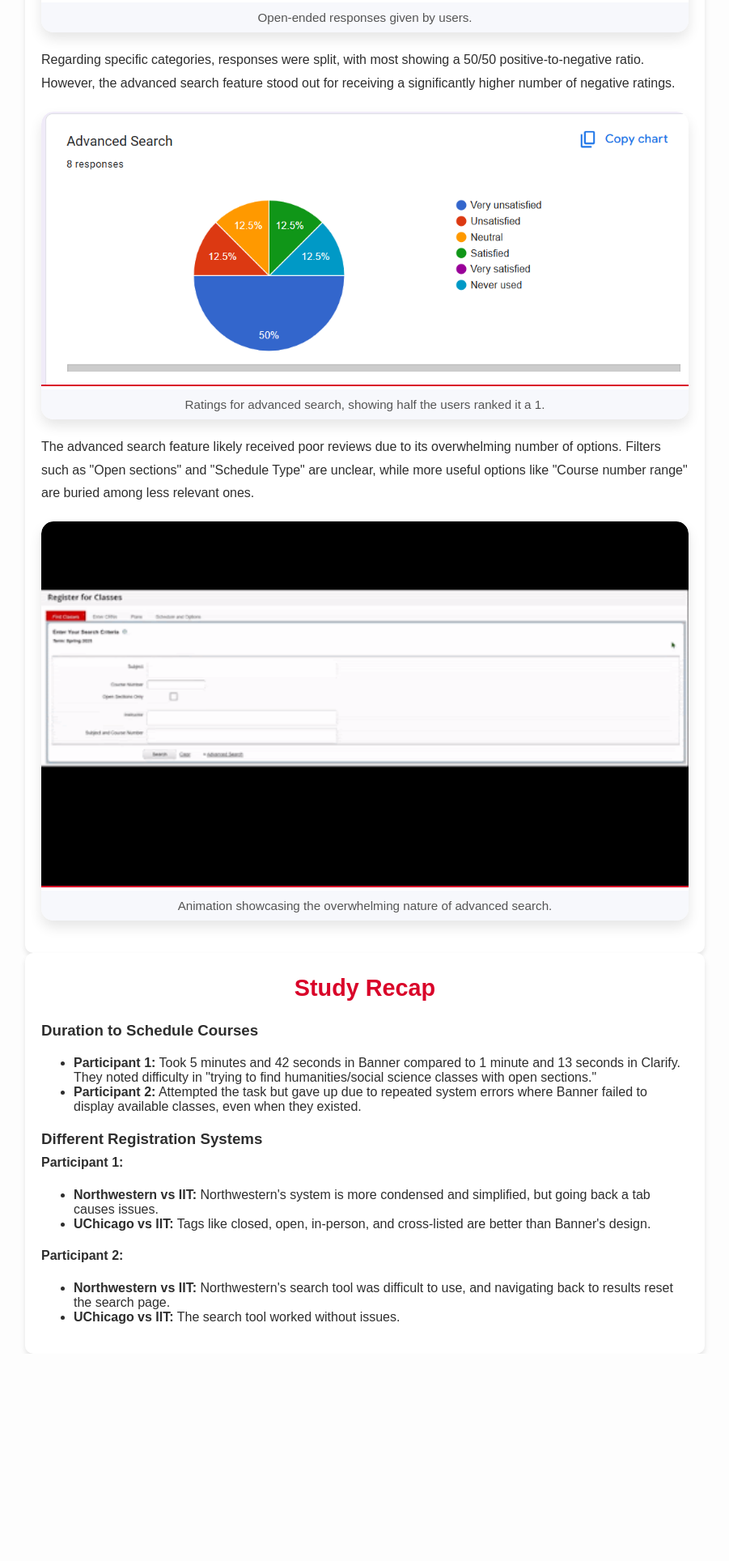
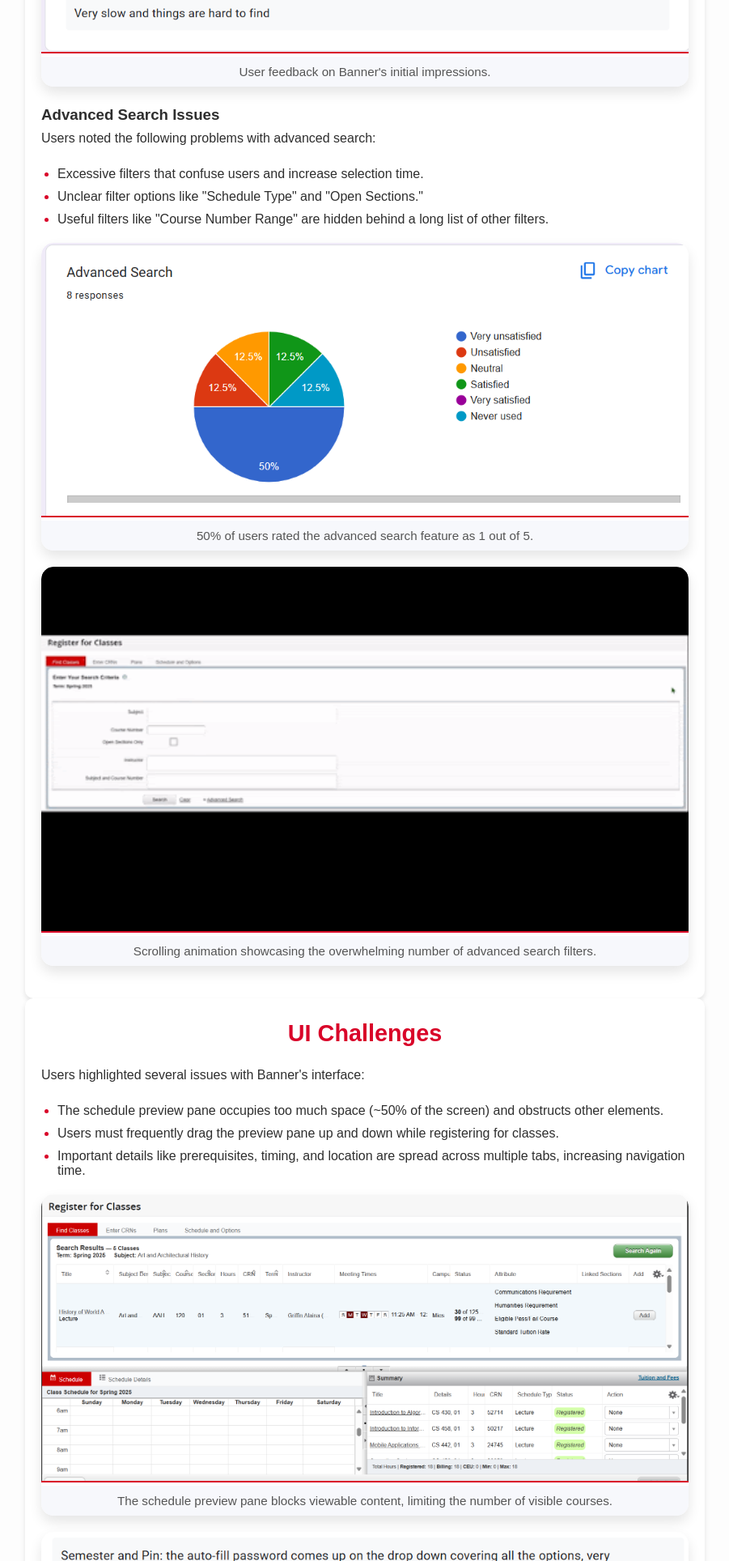
Before and after one commit to RajwardhanK24/COM421-g1-Usability_Proposal-2, a plain HTML site: page content/summary.html in a window 1280 px wide. Shown: the part 872-2800 px from the top of the page at 81% size, without its empty margins (189-1090 px from the left). Before the commit the page ends 2544 px from the top, so only its background shows below. Drawn offline with Linux system fonts and the light colour scheme.

Commit message:
New content to summary

```diff
--- a/content/summary.html
+++ b/content/summary.html
@@ -51,34 +51,55 @@
         <!-- Survey Recap Section -->
         <section class="content-section">
             <h2>Survey Recap</h2>
-            <p>
-                Banner appears to be unpopular among the majority of users surveyed (n=8), with 75% of initial impressions scoring a 1 or a 2.
-            </p>
+            <ul class="styled-list">
+                <li>75% of users gave a rating of 1 or 2 for initial impressions of Banner (n=8).</li>
+                <li>The advanced search feature received the most criticism due to overwhelming options and unclear filters.</li>
+                <li>Issues like schedule preview pane and obstructed views were frequently mentioned in open-ended responses.</li>
+                <li>Key user complaints included redundant tabs, navigation difficulties, and poor layout design.</li>
+            </ul>
 
-            <!-- Image Card -->
             <figure class="image-card">
-                <img src="../images/inital_impression_reviews.png" alt="A list of the open-ended responses to initial impressions of Banner." onclick="enlargeImage(this)">
-                <figcaption>Open-ended responses given by users.</figcaption>
+                <img src="../images/inital_impression_reviews.png" alt="Open-ended responses about initial impressions of Banner" onclick="enlargeImage(this)">
+                <figcaption>User feedback on Banner's initial impressions.</figcaption>
             </figure>
 
-            <p>
-                Regarding specific categories, responses were split, with most showing a 50/50 positive-to-negative ratio. However, the advanced search feature stood out for receiving a significantly higher number of negative ratings.
-            </p>
+            <h3>Advanced Search Issues</h3>
+            <p>Users noted the following problems with advanced search:</p>
+            <ul class="styled-list">
+                <li>Excessive filters that confuse users and increase selection time.</li>
+                <li>Unclear filter options like "Schedule Type" and "Open Sections."</li>
+                <li>Useful filters like "Course Number Range" are hidden behind a long list of other filters.</li>
+            </ul>
 
-            <!-- Image Card -->
             <figure class="image-card">
-                <img src="../images/advanced_search_results.png" alt="A pie chart showing the breakdown of ratings for Advanced Search." onclick="enlargeImage(this)">
-                <figcaption>Ratings for advanced search, showing half the users ranked it a 1.</figcaption>
+                <img src="../images/advanced_search_results.png" alt="Pie chart showing ratings for Advanced Search" onclick="enlargeImage(this)">
+                <figcaption>50% of users rated the advanced search feature as 1 out of 5.</figcaption>
             </figure>
 
-            <p>
-                The advanced search feature likely received poor reviews due to its overwhelming number of options. Filters such as "Open sections" and "Schedule Type" are unclear, while more useful options like "Course number range" are buried among less relevant ones.
-            </p>
+            <figure class="image-card">
+                <img src="../images/advanced_search.gif" alt="Scrolling view of advanced search filters" onclick="enlargeImage(this)">
+                <figcaption>Scrolling animation showcasing the overwhelming number of advanced search filters.</figcaption>
+            </figure>
+        </section>
 
-            <!-- Image Card -->
+        <!-- UI Issues -->
+        <section class="content-section">
+            <h2>UI Challenges</h2>
+            <p>Users highlighted several issues with Banner's interface:</p>
+            <ul class="styled-list">
+                <li>The schedule preview pane occupies too much space (~50% of the screen) and obstructs other elements.</li>
+                <li>Users must frequently drag the preview pane up and down while registering for classes.</li>
+                <li>Important details like prerequisites, timing, and location are spread across multiple tabs, increasing navigation time.</li>
+            </ul>
+
             <figure class="image-card">
-                <img src="../images/advanced_search.gif" alt="An animation showing how excessive the advanced search options are as they keep scrolling." onclick="enlargeImage(this)">
-                <figcaption>Animation showcasing the overwhelming nature of advanced search.</figcaption>
+                <img src="../images/half_of_space.png" alt="View of schedule preview obstructing the screen" onclick="enlargeImage(this)">
+                <figcaption>The schedule preview pane blocks viewable content, limiting the number of visible courses.</figcaption>
+            </figure>
+
+            <figure class="image-card">
+                <img src="../images/categories_impression_reviews.png" alt="User reviews of category impressions" onclick="enlargeImage(this)">
+                <figcaption>User reviews of the different categories of Banner.</figcaption>
             </figure>
         </section>
 
@@ -87,26 +108,22 @@
             <h2>Study Recap</h2>
 
             <h3>Duration to Schedule Courses</h3>
-            <ul>
-                <li>
-                    <strong>Participant 1:</strong> Took 5 minutes and 42 seconds in Banner compared to 1 minute and 13 seconds in Clarify. They noted difficulty in "trying to find humanities/social science classes with open sections."
-                </li>
-                <li>
-                    <strong>Participant 2:</strong> Attempted the task but gave up due to repeated system errors where Banner failed to display available classes, even when they existed.
-                </li>
+            <ul class="styled-list">
+                <li><strong>Participant 1:</strong> Took 5 min 42 sec in Banner vs 1 min 13 sec in Clarify. Main delay was searching for open humanities courses.</li>
+                <li><strong>Participant 2:</strong> Abandoned task after encountering repeated system errors, where Banner failed to display available classes.</li>
             </ul>
 
-            <h3>Different Registration Systems</h3>
+            <h3>Comparison of Registration Systems</h3>
             <p><strong>Participant 1:</strong></p>
-            <ul>
-                <li><strong>Northwestern vs IIT:</strong> Northwestern's system is more condensed and simplified, but going back a tab causes issues.</li>
-                <li><strong>UChicago vs IIT:</strong> Tags like closed, open, in-person, and cross-listed are better than Banner's design.</li>
+            <ul class="styled-list">
+                <li>Northwestern: "Simpler design, but navigating back to previous results caused issues."</li>
+                <li>UChicago: "Clean design with useful tags (closed, open, in-person) — better than Banner's approach."</li>
             </ul>
 
             <p><strong>Participant 2:</strong></p>
-            <ul>
-                <li><strong>Northwestern vs IIT:</strong> Northwestern's search tool was difficult to use, and navigating back to results reset the search page.</li>
-                <li><strong>UChicago vs IIT:</strong> The search tool worked without issues.</li>
+            <ul class="styled-list">
+                <li>Northwestern: "Hard to navigate. Going back to previous results often caused errors."</li>
+                <li>UChicago: "The search tool worked without issues."</li>
             </ul>
         </section>
     </main>
```
Also changed, not shown: 1 other file.
